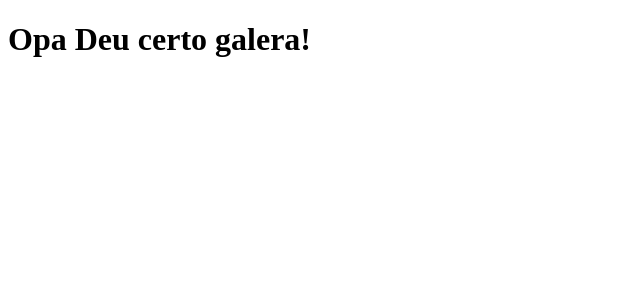
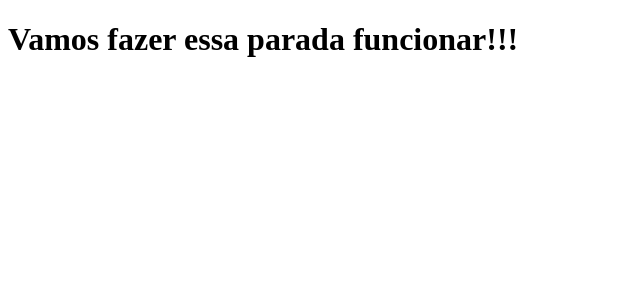
Before and after one commit to Valtones/clone-tabnews, a Next.js app: page / in a window 1280 px wide. Shown: the top 300 px of the page, without its empty margins (0-640 px from the left). Built offline with nearby package versions, Linux system fonts and the light colour scheme.

Commit message:
atualiza texto

```diff
--- a/pages/index.js
+++ b/pages/index.js
@@ -1,6 +1,6 @@
 function Home() {
 	return<h1>
-		Opa Deu certo galera!
+		Vamos fazer essa parada funcionar!!!
 
 	</h1>
 }
```
